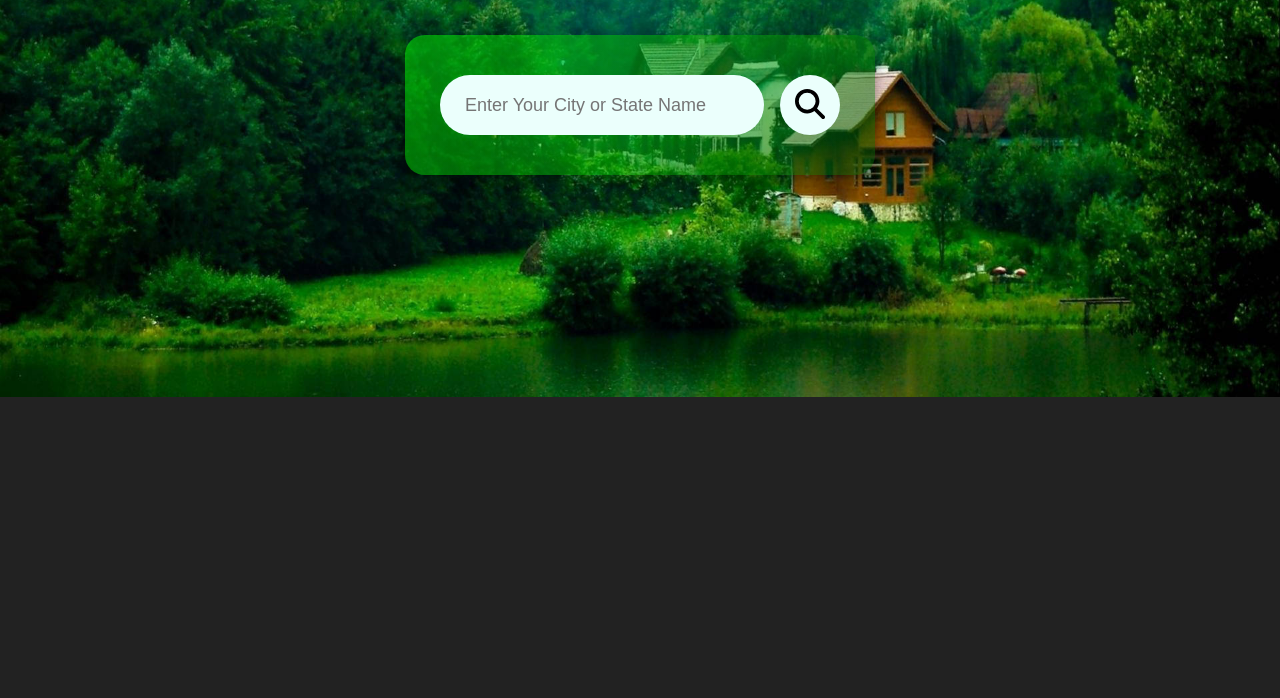
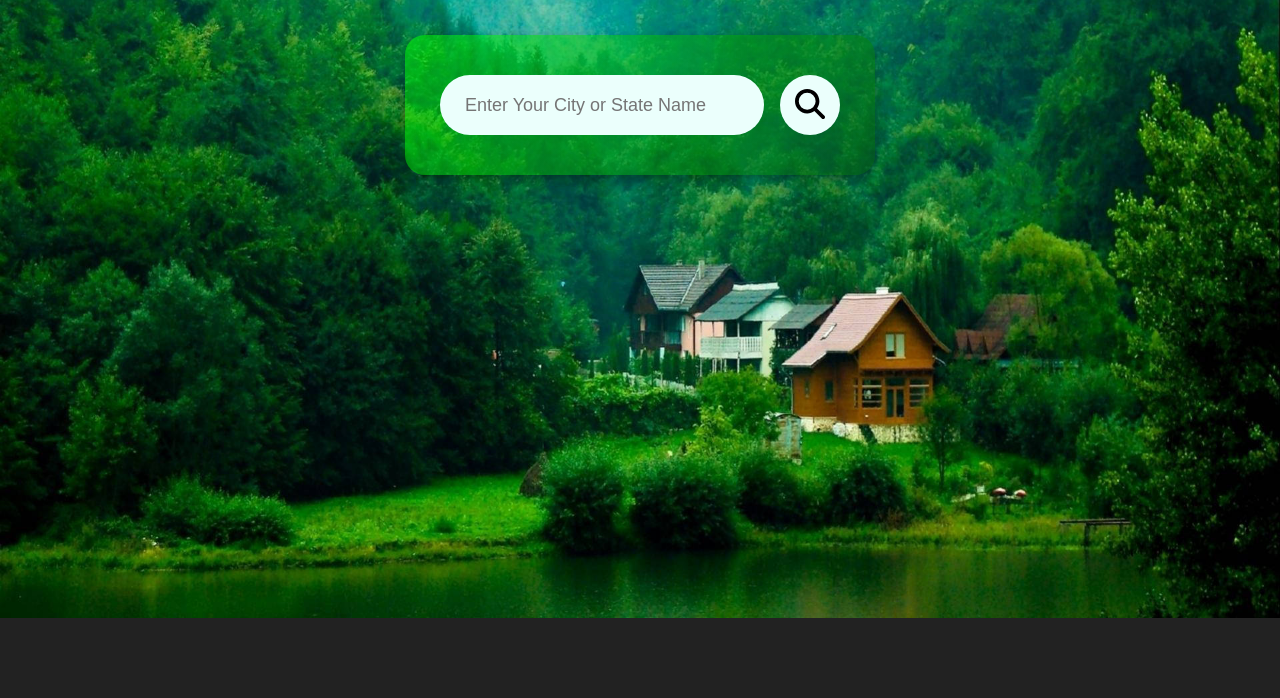
Before and after one commit to Vigneshvicky2008/Weather-Updates, a plain HTML site: page index.html in a window 1280 px wide. Shown: the part 102-800 px from the top of the page. Drawn offline with Linux system fonts and the light colour scheme.

Commit message:
first commit

```diff
--- a/style.css
+++ b/style.css
@@ -8,7 +8,6 @@ body{
     background-image: url(images/w3.jpg) ;
     background-repeat: no-repeat;
     background-size:cover;
-    background-position: center;
     background-color:#222;
 }
 h1{
```
